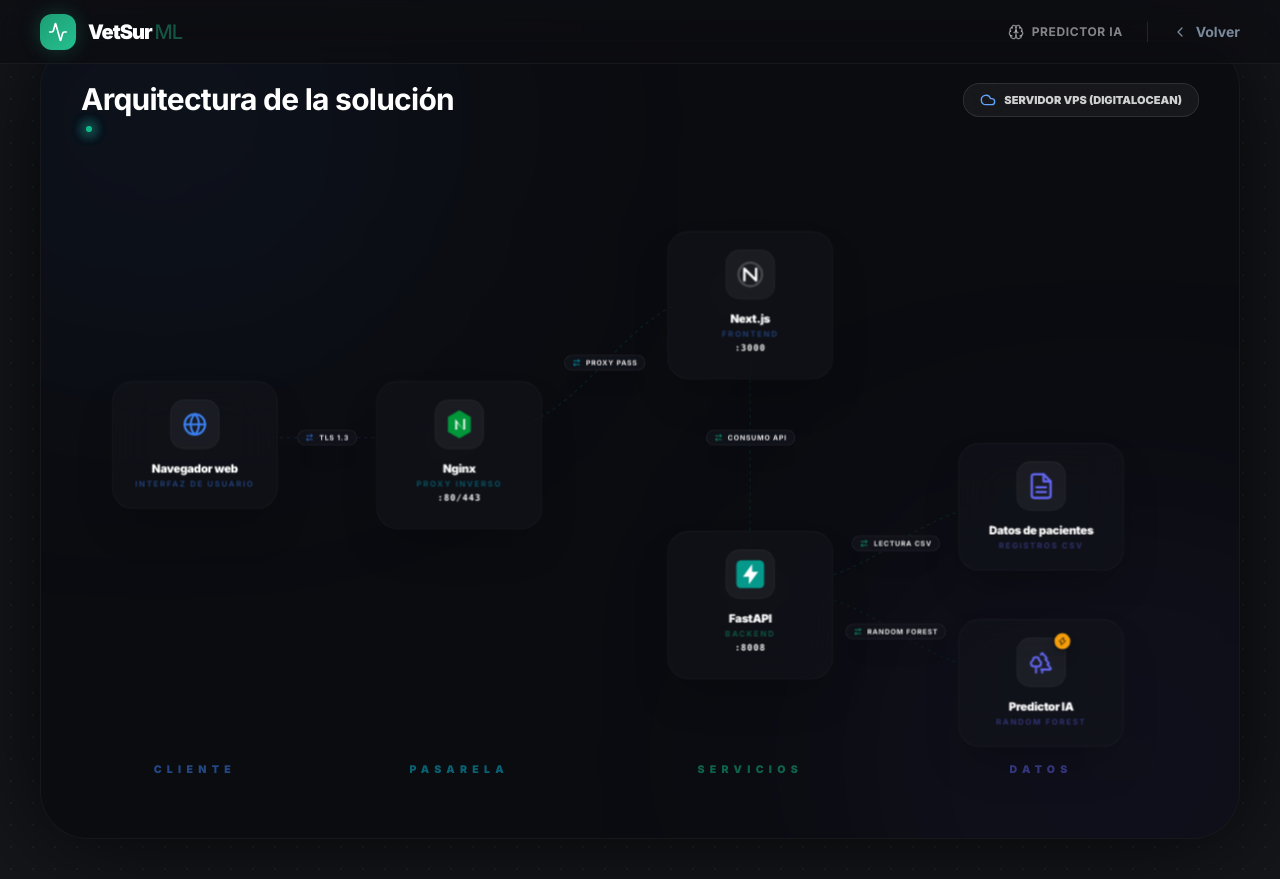
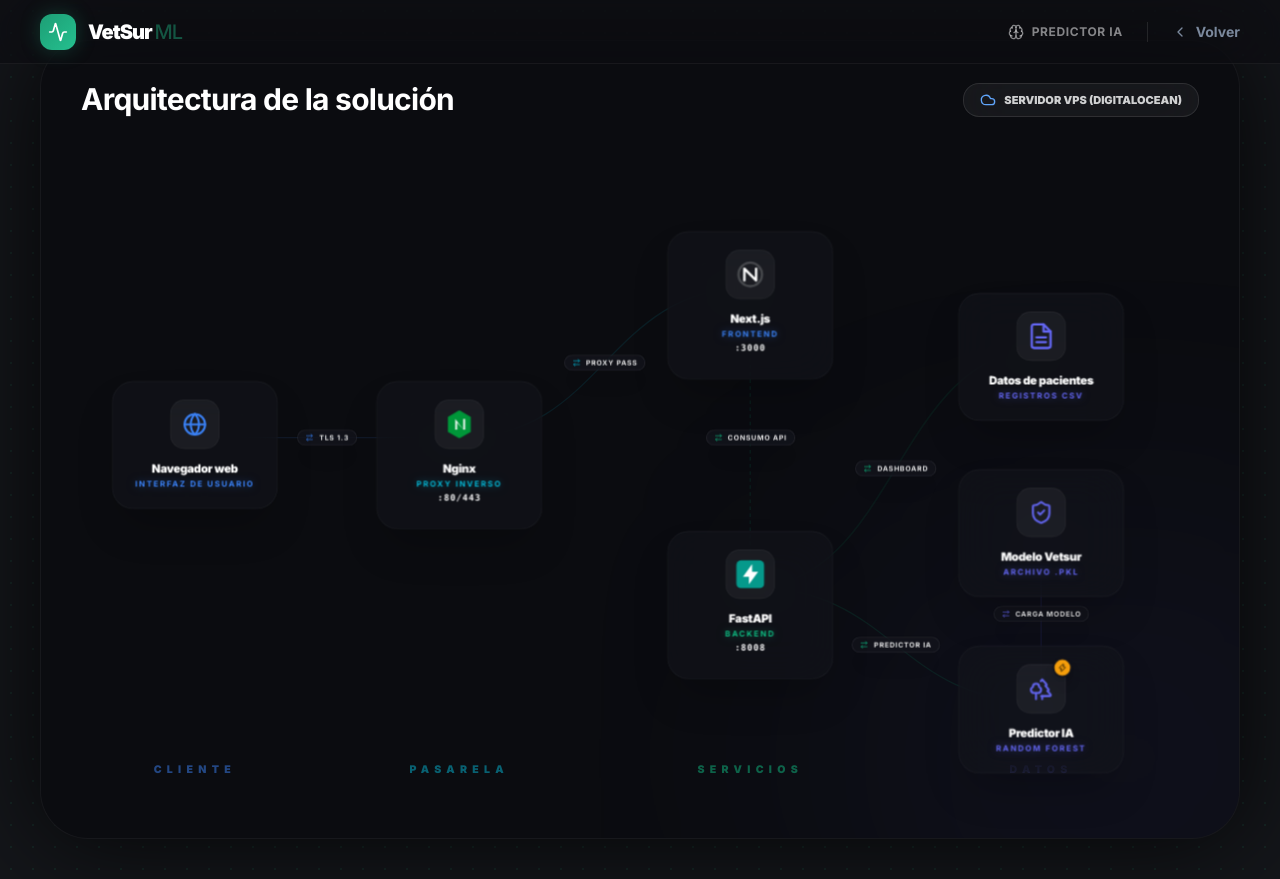
Before and after one commit to gbkjy/vetsur-ml-fastapi-nextjs, a Next.js app in the folder frontend/: page /arquitectura in a window 1280 px wide. Built offline with nearby package versions, Linux system fonts and the light colour scheme.

Commit message:
fix: arreglado puntos animados del diagrama para reflejar el flujo de la arquiectura

```diff
--- a/frontend/src/app/page.tsx
+++ b/frontend/src/app/page.tsx
@@ -117,7 +117,7 @@ export default function Dashboard() {
             <div className="flex items-center gap-4">
               <div className="w-1.5 h-6 rounded-full bg-gradient-to-b from-[#1D9E75] to-transparent shadow-[0_0_15px_rgba(29,158,117,0.3)]" />
               <div className="space-y-0.5">
-                <h2 className="text-xl font-bold text-white tracking-tight">Panel de acción CRM</h2>
+                <h2 className="text-xl font-bold text-white tracking-tight">Dashboard</h2>
               </div>
             </div>
           </div>
--- a/frontend/src/components/diagrama-arquitectura.tsx
+++ b/frontend/src/components/diagrama-arquitectura.tsx
@@ -110,7 +110,7 @@ const Node = ({ x, y, icon: Icon, title, subtitle, color, port, isSingleton, log
 
           <div className="text-center space-y-1">
             <h3 className="text-[13px] font-black text-white tracking-tight leading-none">{title}</h3>
-            <p className="text-[9px] font-bold uppercase tracking-[0.2em] opacity-40" style={{ color }}>
+            <p className="text-[9px] font-bold uppercase tracking-[0.2em]" style={{ color, filter: `drop-shadow(0 0 5px ${color}66)` }}>
               {subtitle}
             </p>
           </div>
@@ -127,11 +127,10 @@ const Node = ({ x, y, icon: Icon, title, subtitle, color, port, isSingleton, log
 }
 
 
-const Connection = ({ start, end, label, color = TIERS.APP.color, duration = 4, delay = 0 }: any) => {
+const Connection = ({ start, end, label, color = TIERS.APP.color, reqBegins = [], resBegins = [], cycle = 20, isDashed = false }: any) => {
   const id = React.useId().replace(/:/g, "")
   const dx = end.x - start.x
   const dy = end.y - start.y
-
   const path = `M ${start.x} ${start.y} C ${start.x + dx / 2} ${start.y}, ${start.x + dx / 2} ${end.y}, ${end.x} ${end.y}`
 
   return (
@@ -142,37 +141,27 @@ const Connection = ({ start, end, label, color = TIERS.APP.color, duration = 4,
         </marker>
       </defs>
 
-      <path
-        id={id}
-        d={path}
-        fill="none"
-        stroke={color}
-        strokeWidth="1.5"
-        strokeOpacity="0.1"
-        strokeDasharray="4 4"
-        markerEnd={`url(#arrow-${id})`}
-      />
+      <path id={id} d={path} fill="none" stroke={color} strokeWidth="1.5" strokeOpacity="0.1" strokeDasharray={isDashed ? "4 4" : "none"} markerEnd={`url(#arrow-${id})`} />
 
-      <path
-        d={path}
-        fill="none"
-        stroke={color}
-        strokeWidth="4"
-        strokeOpacity="0"
-        className="group-hover:stroke-opacity-10 transition-all duration-300 cursor-pointer"
-      />
-
-      <circle r="3" fill={color} className="filter drop-shadow-[0_0_8px_var(--glow-color)]" style={{ "--glow-color": color } as any}>
-        <animateMotion dur={`${duration}s`} repeatCount="indefinite" begin={`${delay}s`} calcMode="spline" keySplines="0.4 0 0.2 1">
+      {/* Requests */}
+      {reqBegins.map((beginTime: number, idx: number) => (
+        <circle key={`req-${idx}`} r="5" fill={color} opacity="0" className="filter drop-shadow-[0_0_15px_var(--glow-color)]" style={{ "--glow-color": color } as any}>
+          <animateMotion dur={`${cycle}s`} repeatCount="indefinite" begin={`${beginTime}s`} calcMode="linear" keyPoints="0;1;1;1;1;1;1;1;1;1;1" keyTimes="0;0.05;0.1;0.2;0.3;0.4;0.5;0.6;0.7;0.8;1">
             <mpath href={`#${id}`} />
           </animateMotion>
+          <animate attributeName="opacity" values="0;1;1;0;0" keyTimes="0;0.01;0.04;0.05;1" dur={`${cycle}s`} repeatCount="indefinite" begin={`${beginTime}s`} />
         </circle>
+      ))}
 
-      <circle r="2" fill={color} fillOpacity="0.3">
-        <animateMotion dur={`${duration}s`} repeatCount="indefinite" begin={`${delay + duration * 0.7}s`} keyPoints="1;0" keyTimes="0;1" calcMode="spline" keySplines="0.4 0 0.2 1">
+      {/* Responses */}
+      {resBegins.map((beginTime: number, idx: number) => (
+        <circle key={`res-${idx}`} r="4.5" fill={color} opacity="0" className="filter drop-shadow-[0_0_10px_var(--glow-color)]" style={{ "--glow-color": color } as any}>
+          <animateMotion dur={`${cycle}s`} repeatCount="indefinite" begin={`${beginTime}s`} keyPoints="1;0;0;0;0;0;0;0;0;0;0" keyTimes="0;0.05;0.1;0.2;0.3;0.4;0.5;0.6;0.7;0.8;1" calcMode="linear">
             <mpath href={`#${id}`} />
           </animateMotion>
+          <animate attributeName="opacity" values="0;1;1;0;0" keyTimes="0;0.01;0.04;0.05;1" dur={`${cycle}s`} repeatCount="indefinite" begin={`${beginTime}s`} />
         </circle>
+      ))}
 
       {label && (
         <foreignObject x={(start.x + end.x) / 2 - 60} y={(start.y + end.y) / 2 - 12} width="120" height="24" className="overflow-visible pointer-events-none">
@@ -198,8 +187,9 @@ export function DiagramaArquitectura() {
     nginx: { x: TIERS.GATEWAY.x, y: 350 },
     front: { x: TIERS.APP.x, y: 180 },
     back: { x: TIERS.APP.x, y: 520 },
-    db: { x: TIERS.DATA.x, y: 420 },
-    model: { x: TIERS.DATA.x, y: 620 }
+    db: { x: TIERS.DATA.x, y: 250 },
+    pkl: { x: TIERS.DATA.x, y: 450 },
+    model: { x: TIERS.DATA.x, y: 650 }
   }), [])
 
   useEffect(() => {
@@ -215,7 +205,6 @@ export function DiagramaArquitectura() {
     <div className="w-full h-full min-h-[65vh] bg-[#0B0C10] rounded-[48px] p-8 md:p-12 overflow-hidden relative border border-white/5 shadow-[0_0_100px_rgba(0,0,0,0.8)] flex flex-col items-center justify-center">
 
       <div className="absolute inset-0 pointer-events-none overflow-hidden">
-        <div className="absolute top-[-10%] left-[-10%] w-[40%] h-[40%] bg-blue-500/10 blur-[150px] rounded-full" />
         <div className="absolute bottom-[-10%] right-[-10%] w-[40%] h-[40%] bg-indigo-500/10 blur-[150px] rounded-full" />
       </div>
 
@@ -244,13 +233,17 @@ export function DiagramaArquitectura() {
             <text x={TIERS.DATA.x} y="730" textAnchor="middle" fill={TIERS.DATA.color}>Datos</text>
           </g>
 
-          <Connection start={nodes.user} end={nodes.nginx} label="TLS 1.3" color={TIERS.CLIENT.color} duration={5} />
-          <Connection start={nodes.nginx} end={nodes.front} label="Proxy Pass" color={TIERS.GATEWAY.color} duration={4} delay={0.2} />
+          {/* Recorrido 1: IA (0-10s) | Recorrido 2: Dashboard (10-20s) */}
+          <Connection start={nodes.user} end={nodes.nginx} label="TLS 1.3" color={TIERS.CLIENT.color} reqBegins={[0, 10]} resBegins={[9, 19]} cycle={20} />
+          <Connection start={nodes.nginx} end={nodes.front} label="Proxy Pass" color={TIERS.GATEWAY.color} reqBegins={[1, 11]} resBegins={[8, 18]} cycle={20} />
+          <Connection start={nodes.front} end={nodes.back} label="Consumo API" color={TIERS.APP.color} reqBegins={[2, 12]} resBegins={[7, 17]} cycle={20} isDashed={true} />
 
-          <Connection start={nodes.front} end={nodes.back} label="Consumo API" color={TIERS.APP.color} duration={3} delay={1.5} isDashed={true} />
+          {/* Ramificación Predictor IA (Solo se activa en el primer recorrido) */}
+          <Connection start={nodes.back} end={nodes.model} label="Predictor IA" color={TIERS.APP.color} reqBegins={[3]} resBegins={[6]} cycle={20} />
+          <Connection start={nodes.model} end={nodes.pkl} label="Carga Modelo" color={TIERS.DATA.color} reqBegins={[4]} resBegins={[5]} cycle={20} />
 
-          <Connection start={nodes.back} end={nodes.db} label="Lectura CSV" color={TIERS.APP.color} duration={3} delay={0.1} />
-          <Connection start={nodes.back} end={nodes.model} label="Random Forest" color={TIERS.APP.color} duration={3} delay={1.1} />
+          {/* Ramificación CSV (Solo se activa en el segundo recorrido) */}
+          <Connection start={nodes.back} end={nodes.db} label="Dashboard" color={TIERS.APP.color} reqBegins={[13]} resBegins={[16]} cycle={20} />
 
           <Node
             {...nodes.user} color={TIERS.CLIENT.color}
@@ -318,10 +311,18 @@ export function DiagramaArquitectura() {
           />
 
           <Node
+            {...nodes.pkl} color={TIERS.DATA.color}
+            icon={ShieldCheck} title="Modelo Vetsur" subtitle="Archivo .PKL"
+            description="Archivo binario serializado que contiene la estructura y pesos del modelo RandomForestClassifier tras el entrenamiento."
+            techStack={["Pickle", "Joblib", "Binary"]}
+            onHover={setHoveredNode}
+          />
+
+          <Node
             {...nodes.model} color={TIERS.DATA.color} isSingleton={true}
             icon={Trees} title="Predictor IA" subtitle="Random Forest"
-            description="Inteligencia artificial que analiza el comportamiento clínico para predecir si un paciente podría no volver, sugiriendo acciones para recuperarlo."
-            techStack={["Scikit-Learn", "Joblib", "NumPy"]}
+            description="Instancia activa del modelo en memoria RAM. Recibe datos en tiempo real y devuelve probabilidades de abandono (Churn)."
+            techStack={["Scikit-Learn", "NumPy", "RAM Singleton"]}
             onHover={setHoveredNode}
           />
 
```
Lines whose indentation alone changed are shown as unchanged.
